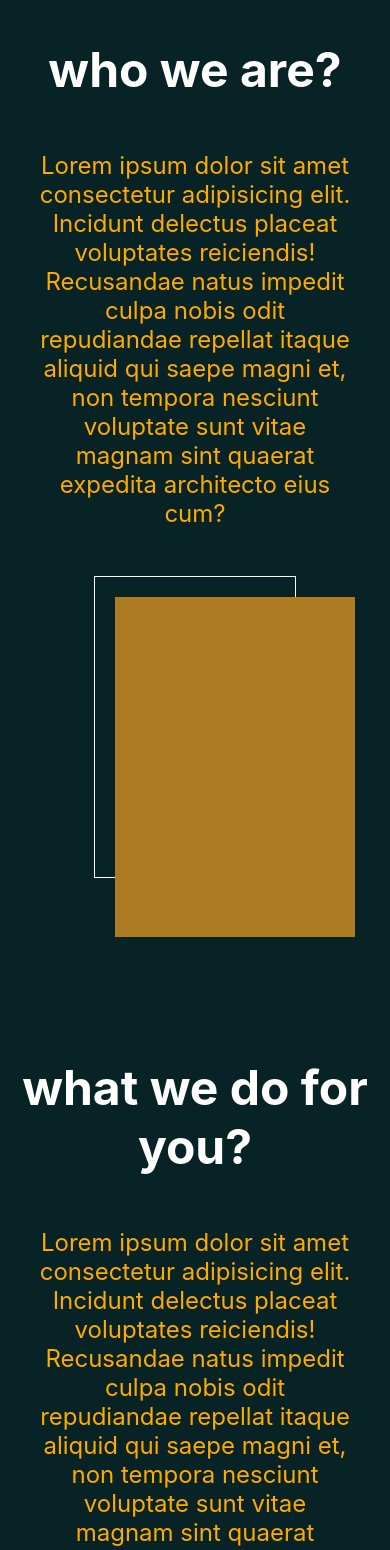
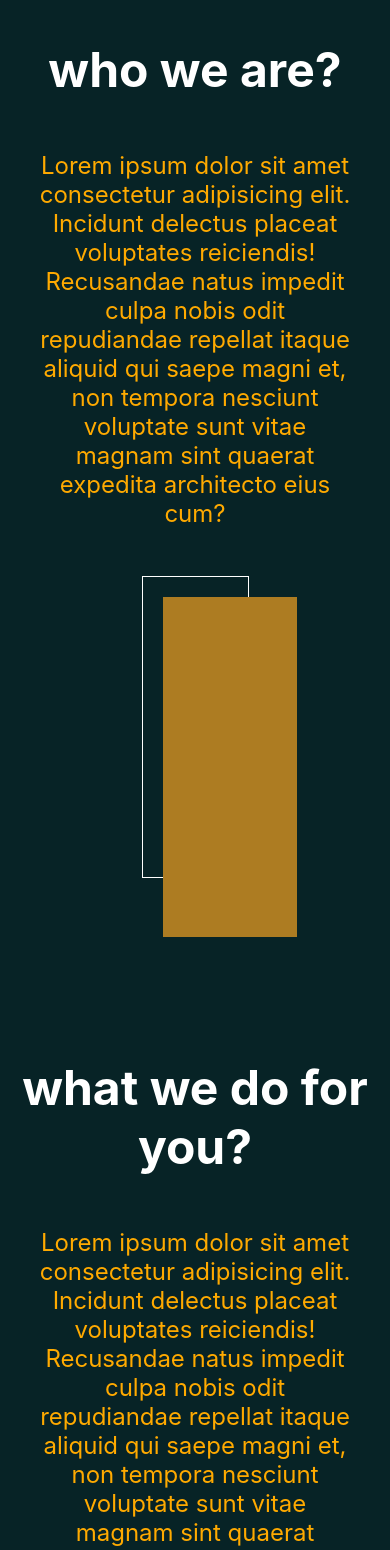
Before and after one commit to williamifix/myads, a React (Create React App) app: page /Pricing in a window 390 px wide. Shown: the part 1280-2830 px from the top of the page. Built offline with nearby package versions, Linux system fonts and the light colour scheme.

Commit message:
adjustments made in the home page at the about us section for responsiveness

```diff
--- a/src/App.css
+++ b/src/App.css
@@ -407,9 +407,30 @@ hr{
   /* background-color: red; */
   width: 100%;
   align-self: center;
+
   /* margin-top: 20rem; */
   box-sizing: border-box;
 }
+
+
+.aboutUs >div{
+  max-width: 800px;
+  display: flex;
+  align-self: center;
+  margin-inline: auto;
+  align-items: center;
+  justify-content: center;
+  gap: 3rem;
+  margin-bottom: 5rem;
+  margin-top: 2rem;
+  flex-wrap: wrap;
+  box-sizing: border-box;
+  /* background-color: rgb(152, 99, 99); */
+  height: auto;
+  padding: 20px;
+  overflow-x: hidden;
+}
+
 .aboutUs p{
   max-width: 400px;
   font-size: 1.5rem;
@@ -420,32 +441,18 @@ hr{
   /* background-color: gray; */
 }
 
-.aboutUs >div{
-  display: flex;
-  align-items: center;
-  justify-content: center;
-  gap: 3rem;
-  margin-bottom: 5rem;
-  margin-top: 2rem;
-  flex-wrap: wrap;
-  box-sizing: border-box;
-  /* background-color: red; */
-  height: auto;
-  padding: 20px;
-  /* overflow: hidden; */
-}
-
 .aboutUs >div .shape{
-    width: 200px;
+    width: 30%;
     height: 300px;
     border: 1px solid rgb(255, 255, 255);
     position: relative;
     margin-bottom: 5rem;
+    /* background-color: green; */
 
 }
 
 .shape div{
-  width: 100%;
+  width: 90%;
   height: 100%;
   background-color: rgb(173, 124, 34);
   padding: 20px;
@@ -654,6 +661,7 @@ form h4{
     transition: 0.5s;
 
   }
+
   .nav ul li {
     margin-bottom: 1rem;
   }
--- a/src/components/components.js
+++ b/src/components/components.js
@@ -35,6 +35,16 @@ export function Navbar() {
     };
   }, []);
 
+    function hideNavRefresh(){
+      if ((window.innerWidth <= 696)&&(isNavVisible)) {
+          // document.querySelector('.navList').style.display = 'none';
+setNavVisibility(false)      }
+
+    }
+
+    // window.addEventListener('click', hideNavRefresh)
+
+
   return (
     <div className="navbar">
       <div className="nav">
@@ -45,11 +55,11 @@ export function Navbar() {
           <div className='bottom'></div>
         </div>
         <ul id='navList' style={{ display: isNavVisible ? 'flex' : 'none' }}>
-          <li><NavLink to="/" className='link '>Home</NavLink></li>
-          <li><NavLink to="/Dashboard" className='link '>Dashboard</NavLink></li>
-          <li><NavLink to="/Pricing" className='link '>Pricing</NavLink></li>
-          <li><NavLink to="/Login" className='link '>Login</NavLink></li>
-          <li><NavLink to="/Register" className='link '>Register</NavLink></li>
+          <li><NavLink to="/" className='link ' onClick={hideNavRefresh}>Home</NavLink></li>
+          <li><NavLink to="/Dashboard" className='link ' onClick={hideNavRefresh}>Dashboard</NavLink></li>
+          <li><NavLink to="/Pricing" className='link ' onClick={hideNavRefresh}>Pricing</NavLink></li>
+          <li><NavLink to="/Login" className='link ' onClick={hideNavRefresh}>Login</NavLink></li>
+          <li><NavLink to="/Register" className='link ' onClick={hideNavRefresh}>Register</NavLink></li>
           <li><button>Create Listing</button></li>
         </ul>
       </div>
@@ -143,7 +153,7 @@ export function Footer(){
         <div className='account'>
           <h3>MY ACCOUNT</h3>
           <ul>
-            <li><NavLink to="/Login" className='link '>Login</NavLink></li>
+            <li><NavLink to="/Login" className='link ' >Login</NavLink></li>
             <li><NavLink to="/Register" className='link '>Register</NavLink></li>
             {/* <li>Login</li>
             <li>Sign Up</li> */}
```
